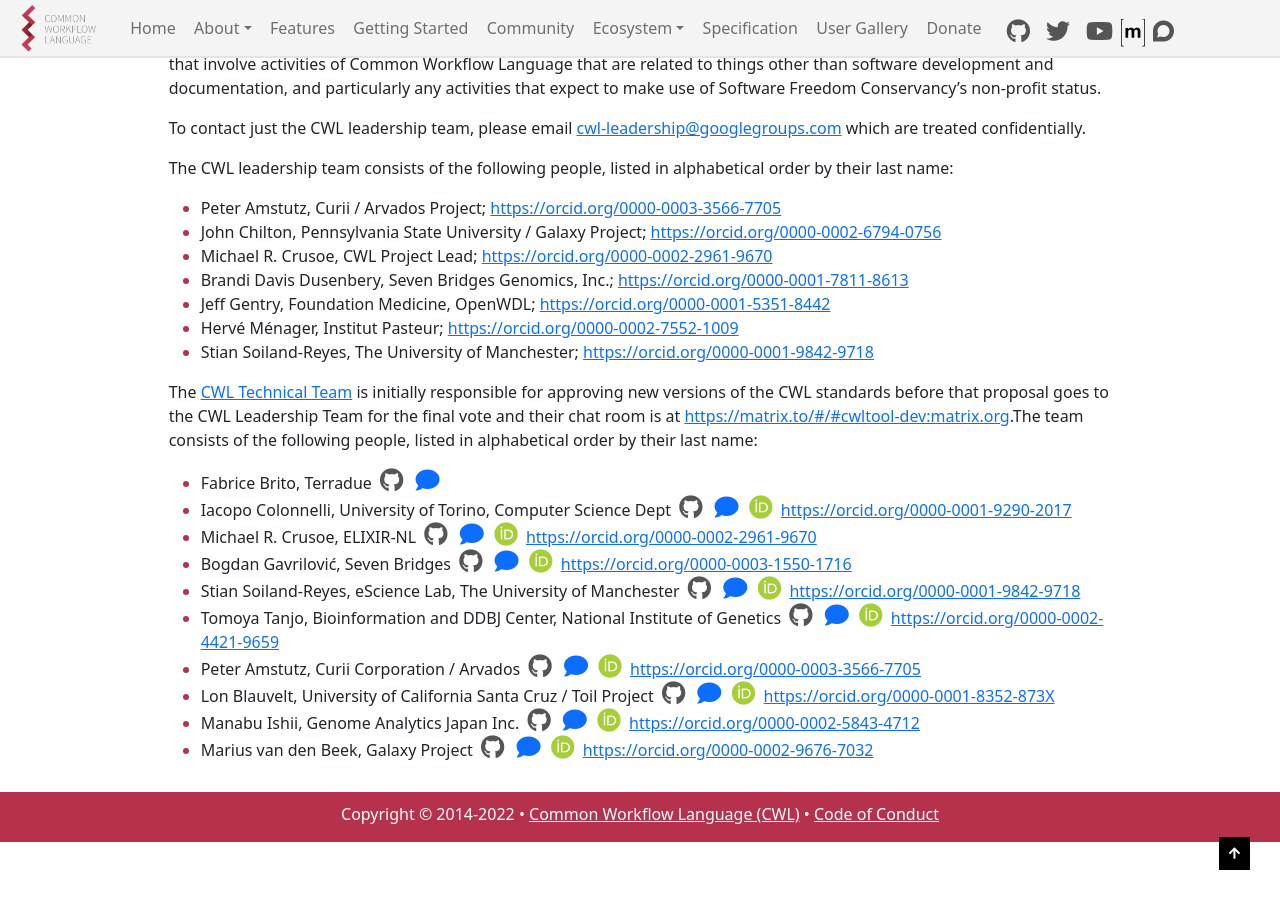
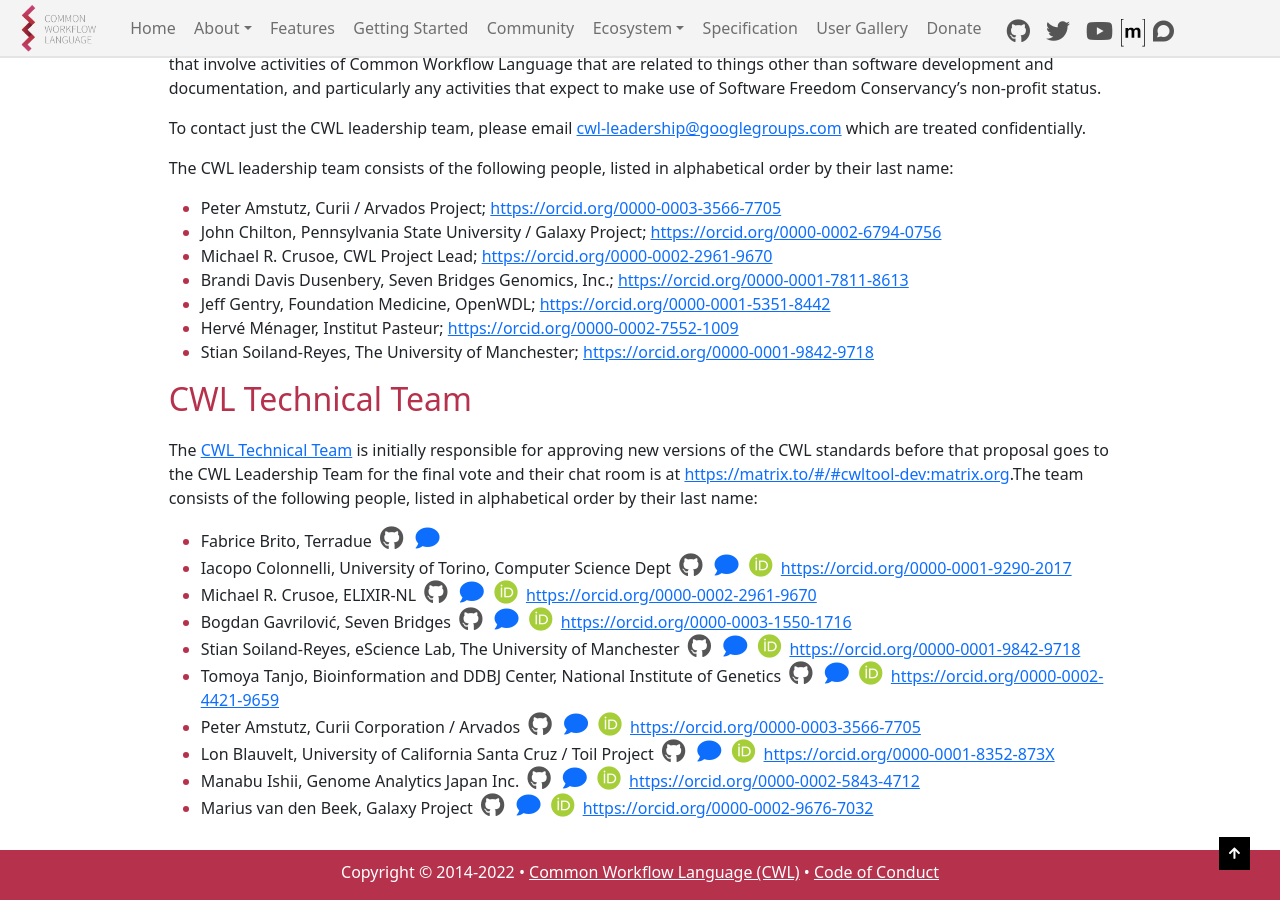
Before and after one commit to common-workflow-language/cwl-website, a Jekyll site: the page built from content/governance.md, in a window 1280 px wide and 900 px high, scrolled down 516 px. Built offline with Jekyll 4.4.1, drawn with Linux system fonts in a browser that asks for light colours.

Commit message:
Add CWL Technical Team <h2> heading

```diff
--- a/content/governance.md
+++ b/content/governance.md
@@ -36,6 +36,8 @@
   <https://orcid.org/0000-0002-7552-1009>
 * Stian Soiland-Reyes, The University of Manchester;
   <https://orcid.org/0000-0001-9842-9718>
+
+## CWL Technical Team
 
 The [CWL Technical Team](https://github.com/orgs/common-workflow-language/teams/tech_team) is initially responsible for approving new versions of the CWL standards before that proposal goes to the CWL Leadership Team for the final vote and their chat room is at <https://matrix.to/#/#cwltool-dev:matrix.org>.The team consists of the following people, listed in alphabetical order by their last name:
 
```
